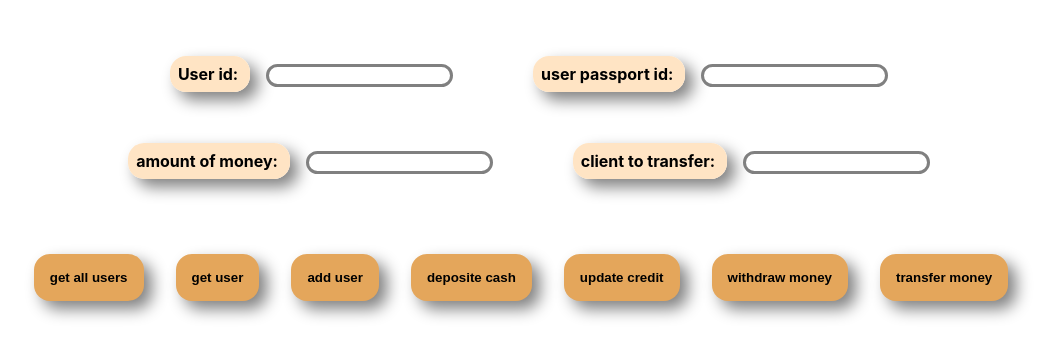
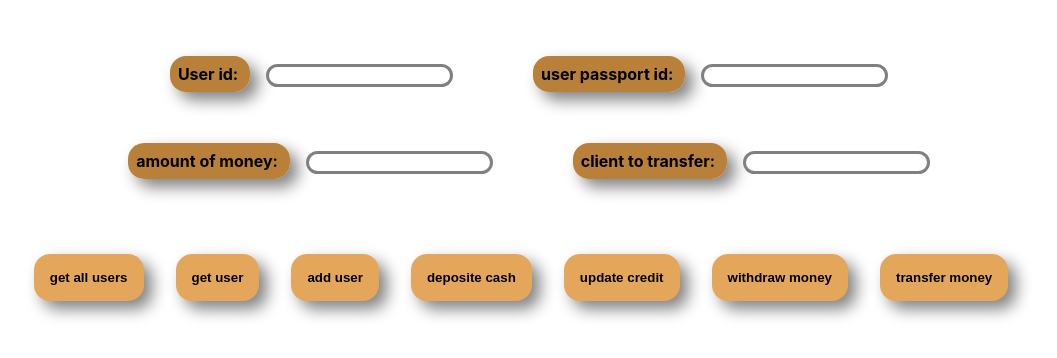
Before and after one commit to rajaaghanem/Bootcamp-mongodb-bank-API, a React (Create React App) app in the folder client/: page / in a window 1280 px wide. Shown: the top 358 px of the page, without its empty margins (119-1176 px from the left). Built offline with nearby package versions, Linux system fonts and the light colour scheme.

Commit message:
refactoring

```diff
--- a/client/src/App.css
+++ b/client/src/App.css
@@ -35,7 +35,7 @@
 
 .inputs-container label {
   margin: 1rem;
-  background-color: bisque;
+  background-color: rgb(185, 128, 57);
   padding: 0.5rem;
   border-radius: 1rem;
   text-align: center;
```
Also changed, not shown: 1 other file (tests, documents, lock files or other folders).
